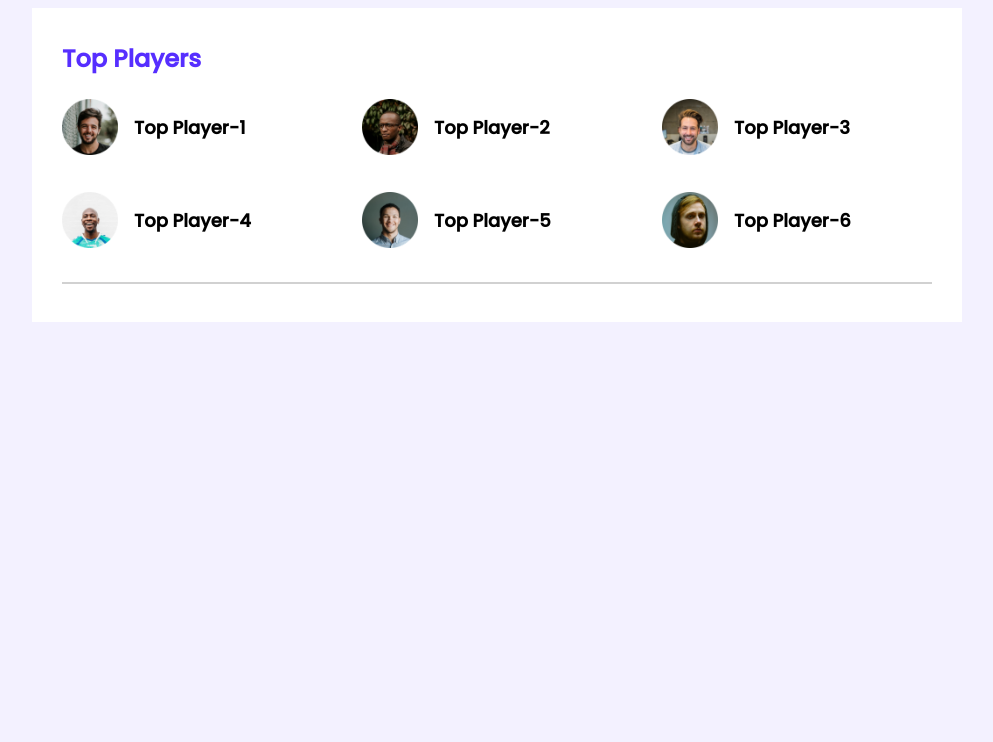
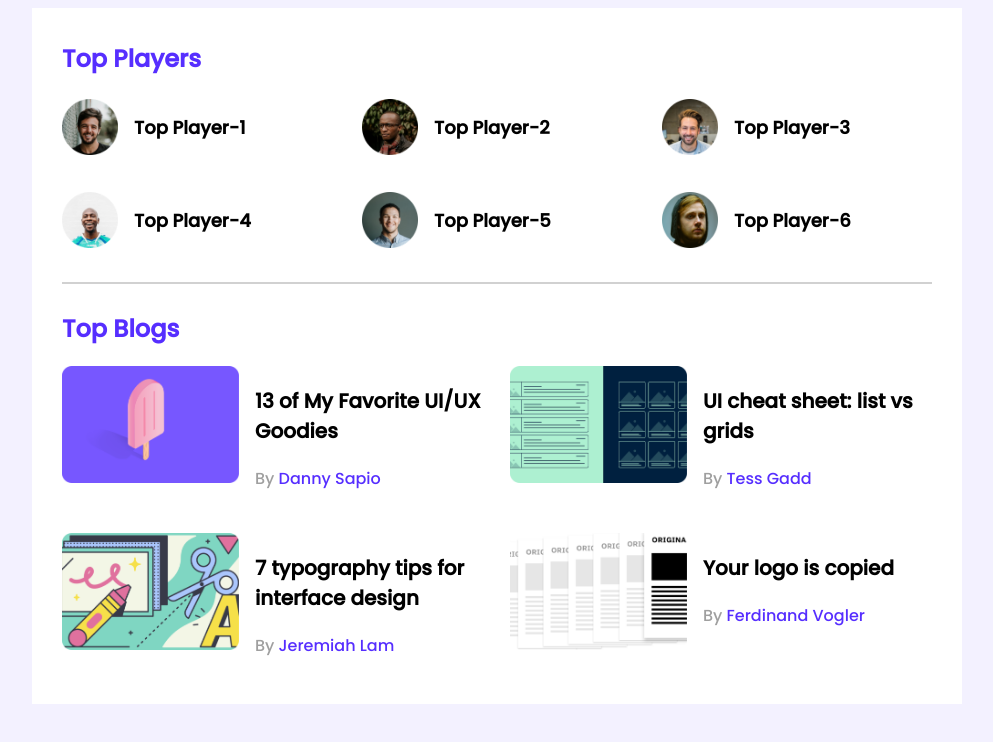
Before and after one commit to Sabrina-baust/leader-board-css3, a plain HTML site: page index.html in a window 1280 px wide. Shown: the whole page, without its empty margins (143-1136 px from the left). Drawn offline with Linux system fonts and the light colour scheme.

Commit message:
top-blogs

```diff
--- a/index.html
+++ b/index.html
@@ -42,6 +42,51 @@
             </div>
         </div>
         <hr>
+        <div class="top-blogs">
+            <h2 class="section-title">Top Blogs</h2>
+            <div class="blogs">
+                <article class="blog">
+                    <div class="thumbnail">
+                        <img src="images/blogs/blog-1.png" alt="">
+                    </div>
+                    <div class="blog-info">
+                        <h3 class="blog-title">13 of My Favorite
+                            UI/UX Goodies</h3>
+                        <p class="blog-author">By <a href="">Danny Sapio</a></p>
+                    </div>
+                </article>
+                <article class="blog">
+                    <div class="thumbnail">
+                        <img src="images/blogs/blog-2.png" alt="">
+                    </div>
+                    <div class="blog-info">
+                        <h3 class="blog-title">UI cheat sheet:
+                            list vs grids</h3>
+                        <p class="blog-author">By <a href="">Tess Gadd</a></p>
+                    </div>
+                </article>
+                <article class="blog">
+                    <div class="thumbnail">
+                        <img src="images/blogs/blog-3.png" alt="">
+                    </div>
+                    <div class="blog-info">
+                        <h3 class="blog-title">7 typography tips
+                            for interface design</h3>
+                        <p class="blog-author">By <a href="">Jeremiah Lam</a></p>
+                    </div>
+                </article>
+                <article class="blog">
+                    <div class="thumbnail">
+                        <img src="images/blogs/blog-4.png" alt="">
+                    </div>
+                    <div class="blog-info">
+                        <h3 class="blog-title">Your logo is
+                            copied</h3>
+                        <p class="blog-author">By <a href="">Ferdinand Vogler</a></p>
+                    </div>
+                </article>
+            </div>
+        </div>
     </section>
 </main>
 
--- a/styles/style.css
+++ b/styles/style.css
@@ -17,6 +17,7 @@ main{
 }
 hr{
     border: 1px solid #D1D1D1;
+    margin-bottom: 27px;
 }
 
 /* top players style */
@@ -46,3 +47,32 @@ hr{
     margin-left: 16px;
     font-size: 18px;
 }
+
+/* top blog styles */
+.blogs{
+    display: grid;
+    grid-template-columns: repeat(2, 1fr);
+    gap: 26px;
+}
+.blog{
+    display: flex;
+}
+.blog img{
+    width: 177px;
+    height: 117px;
+}
+.blog-info{
+    margin-left: 16px;
+}
+.blog-title{
+    font-size: 20px;
+}
+.blog-author{
+    color: #9F9F9F;
+    font-size: 16px;
+}
+.blog-author a{
+    text-decoration: none;
+    font-size: 16px;
+    color: #562EFF;
+}
```
